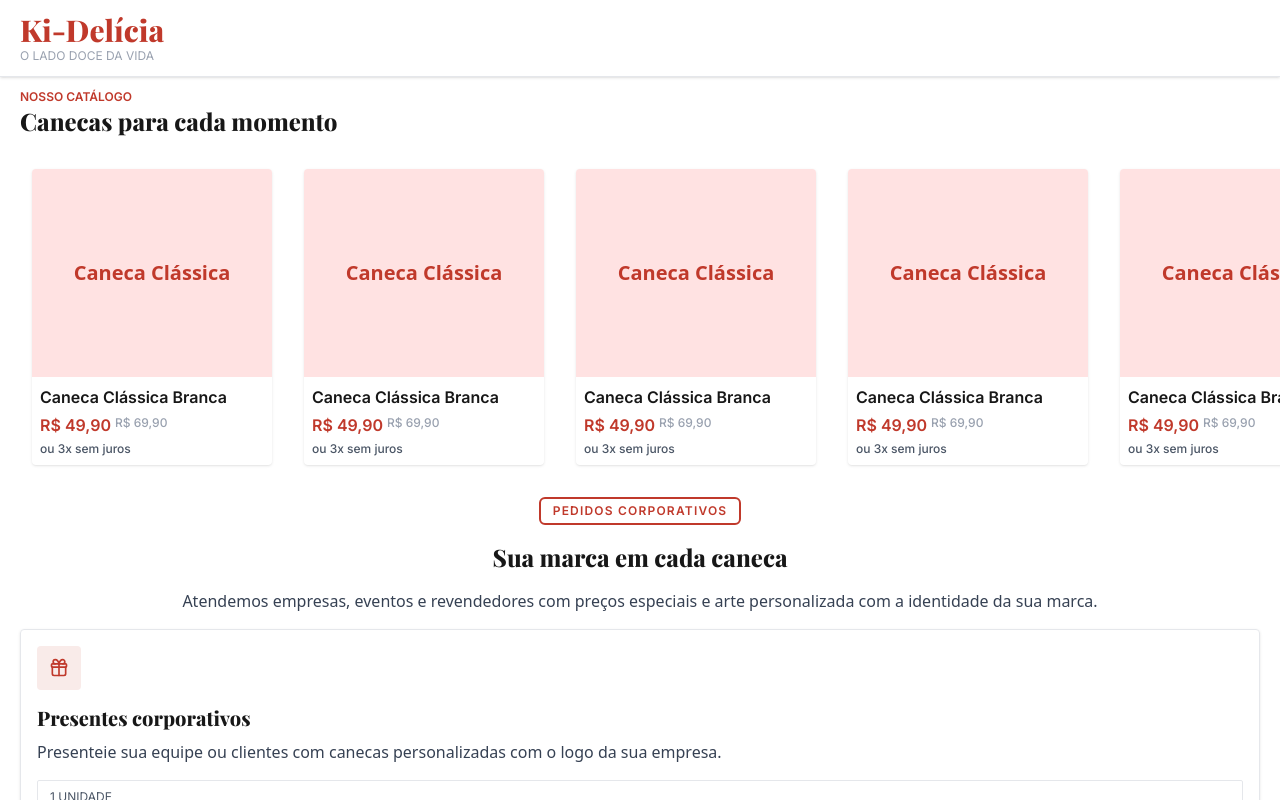
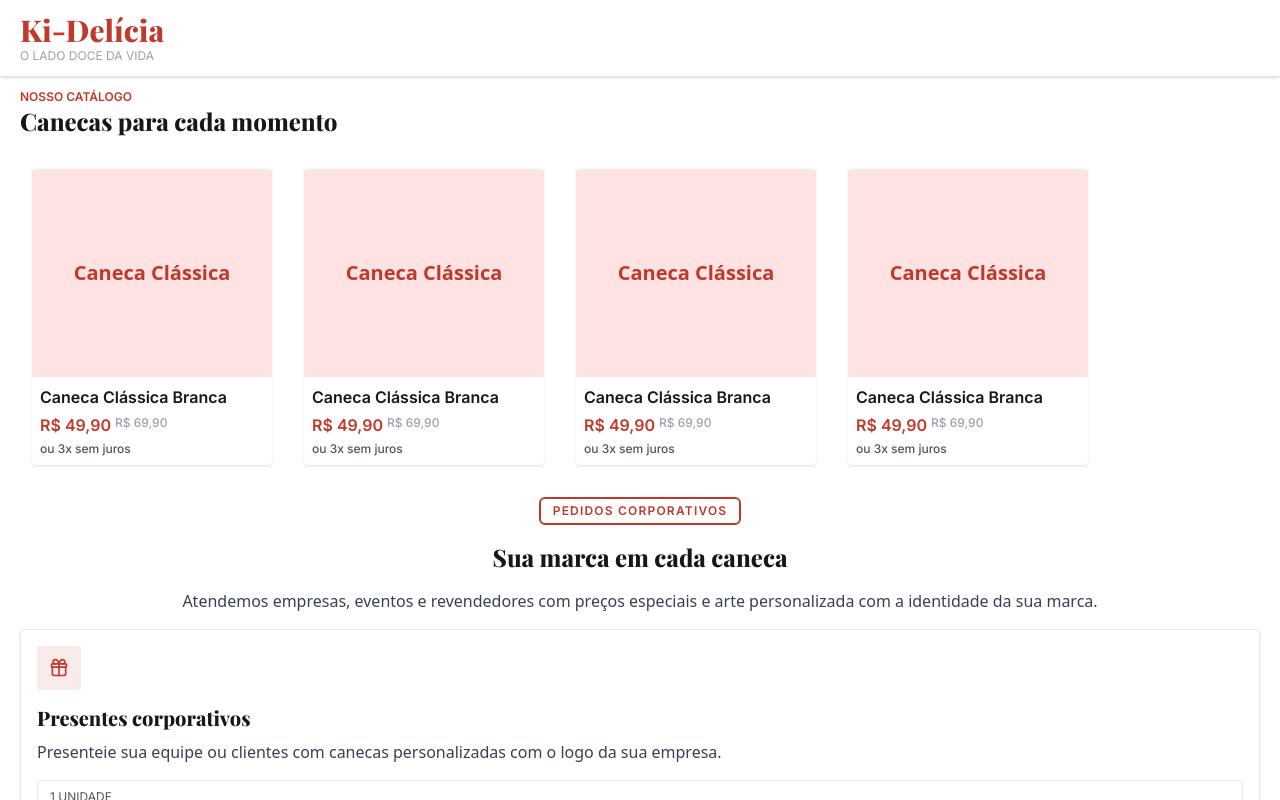
Before and after one commit to renatomart15/kidelicia-ecommerce, a Next.js app: page / in a window 1280 px wide. Shown: the top 800 px of the page. Built offline with nearby package versions, Linux system fonts and the light colour scheme; a web font is replaced by a local one.

Commit message:
refactor: controle scroll bar

```diff
--- a/components/sections/Catalog.tsx
+++ b/components/sections/Catalog.tsx
@@ -12,8 +12,7 @@ const Catalog = () => {
           Canecas para cada momento
         </h1>
       </div>
-      <div className="flex px-8 scroll-pl-17 gap-8 overflow-x-scroll scroll-smooth snap-x snap-mandatory [&::-webkit-scrollbar]:hidden">
-        <ProductCard />
+      <div className="flex px-8 scroll-pl-17 gap-8 overflow-x-scroll scroll-smooth snap-x snap-mandatory min-[1130px]:[&::-webkit-scrollbar]:hidden">
         <ProductCard />
         <ProductCard />
         <ProductCard />
--- a/components/ui/ProductCard.tsx
+++ b/components/ui/ProductCard.tsx
@@ -1,7 +1,7 @@
 const ProductCard = () => {
   return (
     <div
-      className="rounded-sm shadow overflow-hidden w-60 my-5 snap-start snap-always shrink-0
+      className="rounded-sm shadow overflow-hidden w-60 my-5 snap-start snap-always shrink-0 cursor-pointer
 "
     >
       <div className="flex justify-center items-center h-52 bg-red-100">
```
